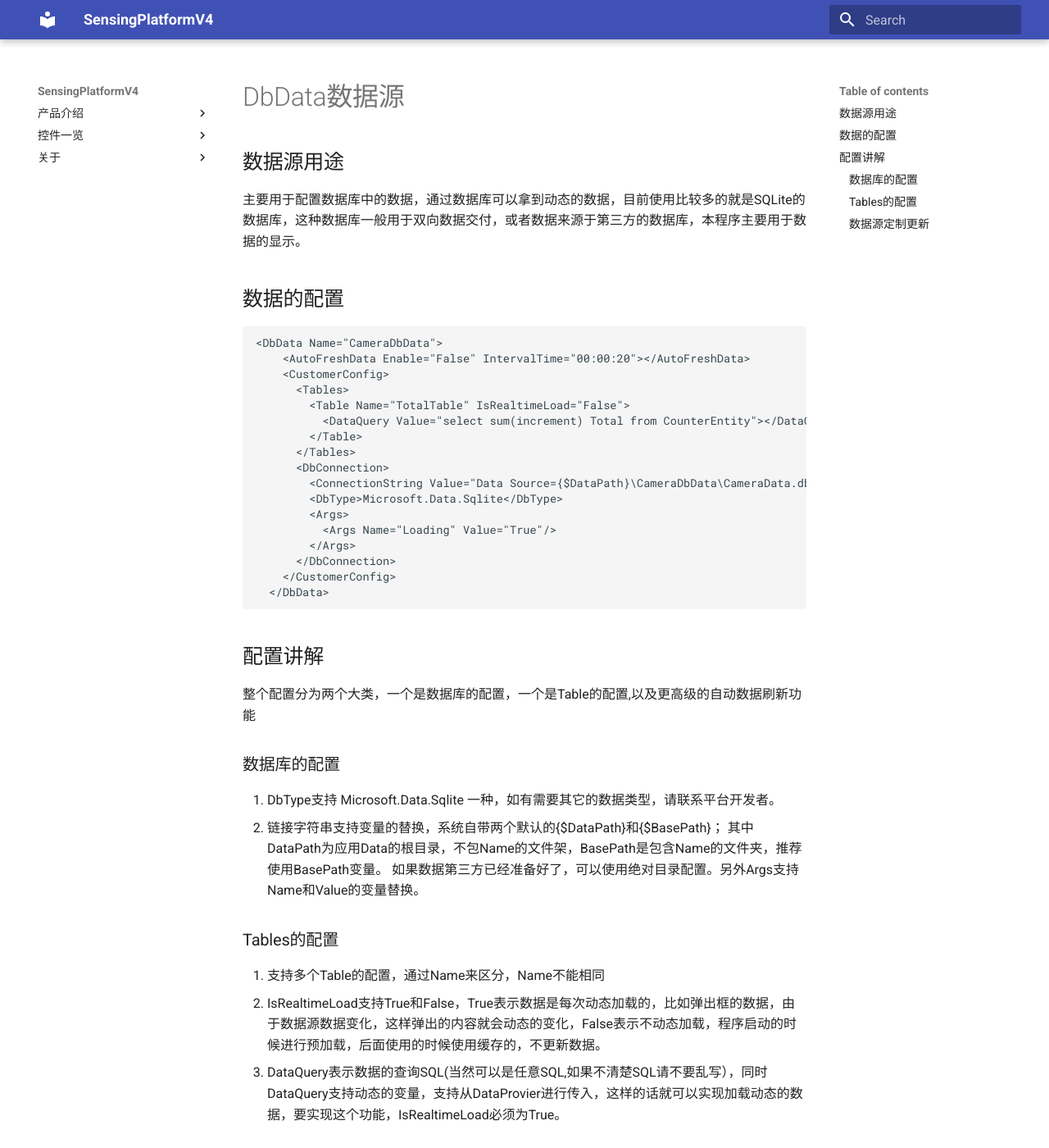
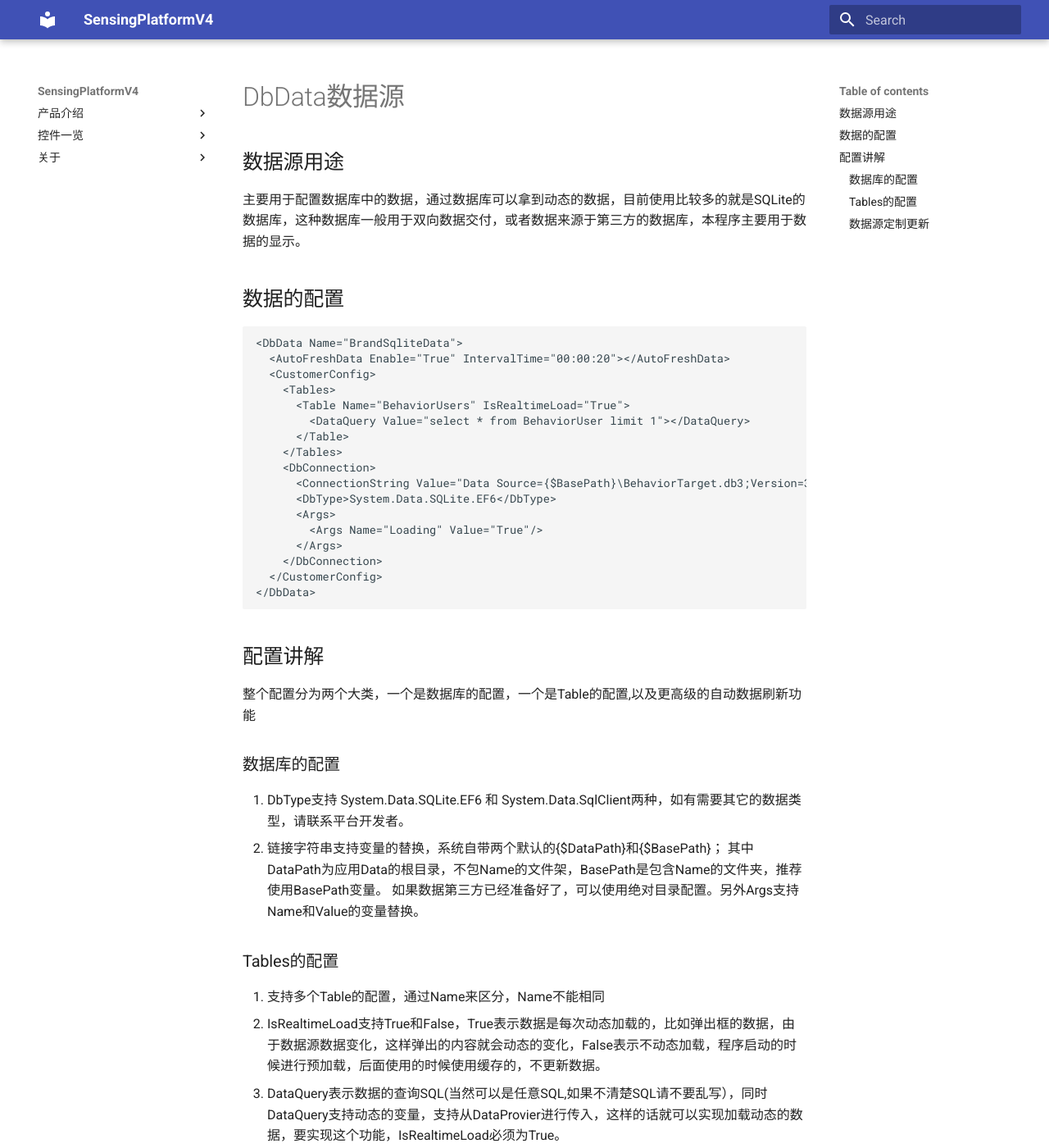
Before and after one commit to troncell/SensingPlatformDocs, an MkDocs documentation site: the page built from docs/数据一览/DbData.md, in a window 1280 px wide and 1400 px high. Shown: the whole window at 82% size. Built offline with MkDocs 1.6.1 and Material for MkDocs 9.7.7, drawn with Linux system fonts in a browser that asks for light colours.

````diff
--- a/docs/数据一栏/DbData.md
+++ b/docs/数据一览/DbData.md
@@ -6,30 +6,30 @@
 ## 数据的配置
 
 ```xml
-<DbData Name="CameraDbData">
-    <AutoFreshData Enable="False" IntervalTime="00:00:20"></AutoFreshData>
-    <CustomerConfig>
-      <Tables>
-        <Table Name="TotalTable" IsRealtimeLoad="False">
-          <DataQuery Value="select sum(increment) Total from CounterEntity"></DataQuery>
-        </Table>
-      </Tables>
-      <DbConnection>
-        <ConnectionString Value="Data Source={$DataPath}\CameraDbData\CameraData.db"></ConnectionString>
-        <DbType>Microsoft.Data.Sqlite</DbType>
-        <Args>
-          <Args Name="Loading" Value="True"/>
-        </Args>
-      </DbConnection>
-    </CustomerConfig>
-  </DbData>
+<DbData Name="BrandSqliteData">
+  <AutoFreshData Enable="True" IntervalTime="00:00:20"></AutoFreshData>
+  <CustomerConfig>
+    <Tables>
+      <Table Name="BehaviorUsers" IsRealtimeLoad="True">
+        <DataQuery Value="select * from BehaviorUser limit 1"></DataQuery>
+      </Table>
+    </Tables>
+    <DbConnection>
+      <ConnectionString Value="Data Source={$BasePath}\BehaviorTarget.db3;Version=3;Pooling=True;Max Pool Size=100;"></ConnectionString>
+      <DbType>System.Data.SQLite.EF6</DbType>
+      <Args>
+        <Args Name="Loading" Value="True"/>
+      </Args>
+    </DbConnection>
+  </CustomerConfig>
+</DbData>
 ```
 
 ## 配置讲解
 
 整个配置分为两个大类，一个是数据库的配置，一个是Table的配置,以及更高级的自动数据刷新功能
 ### 数据库的配置
-1.  DbType支持 Microsoft.Data.Sqlite 一种，如有需要其它的数据类型，请联系平台开发者。
+1.  DbType支持 System.Data.SQLite.EF6 和 System.Data.SqlClient两种，如有需要其它的数据类型，请联系平台开发者。
 2. 链接字符串支持变量的替换，系统自带两个默认的{$DataPath}和{$BasePath}； 其中DataPath为应用Data的根目录，不包Name的文件架，BasePath是包含Name的文件夹，推荐使用BasePath变量。 如果数据第三方已经准备好了，可以使用绝对目录配置。另外Args支持Name和Value的变量替换。
 ### Tables的配置
 1. 支持多个Table的配置，通过Name来区分，Name不能相同
````
Also changed, not shown: docs/数据一览/ExcelTimeLineData.md (added, +41 -0 lines), docs/数据一览/TimeLineData.md (added, +45 -0 lines), docs/数据一览/CameraData.md (renamed from docs/数据一栏/CameraData.md), docs/数据一览/ExcelData.md (renamed from docs/数据一栏/ExcelData.md), docs/数据一览/FolderData.md (renamed from docs/数据一栏/FolderData.md), docs/数据一览/README.md (renamed from docs/数据一栏/README.md), docs/数据一览/XmlData.md (renamed from docs/数据一栏/XmlData.md).
